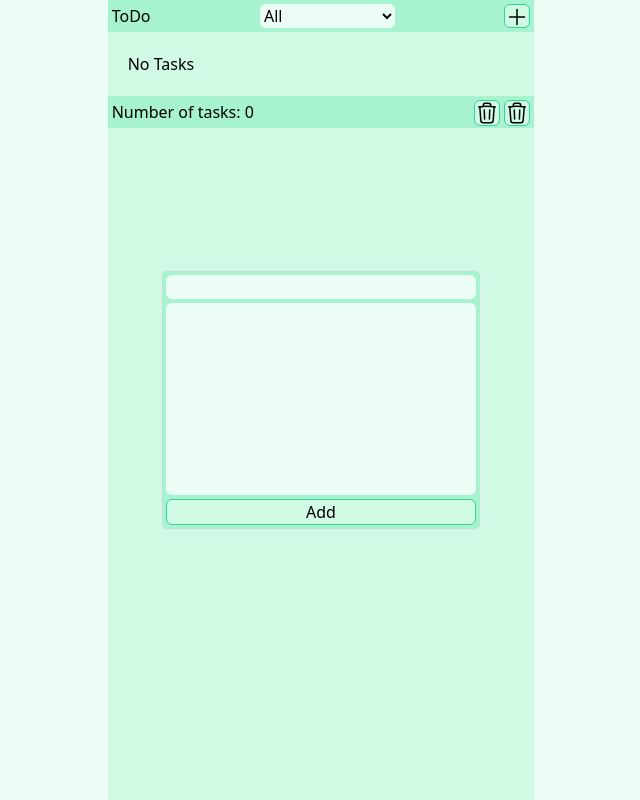
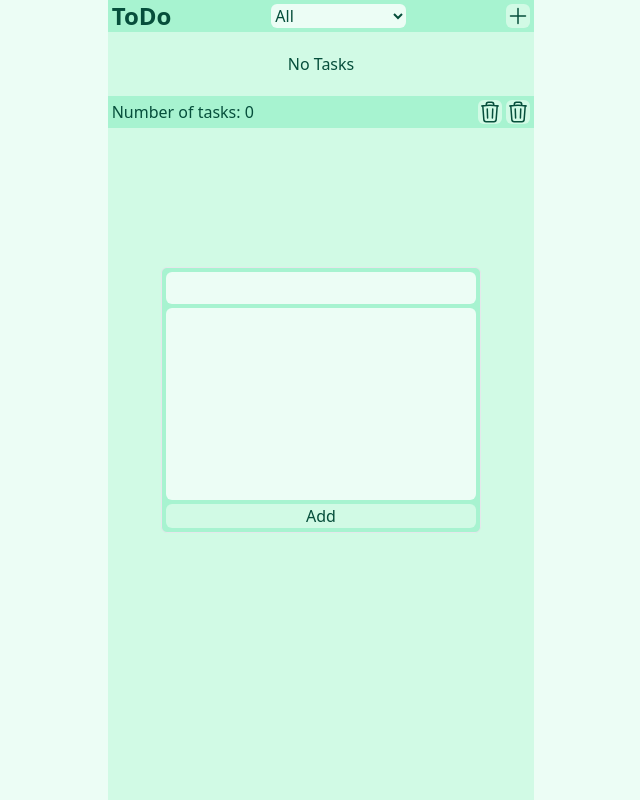
Before and after one commit to deaDKn19ht/ToDo, a Vue app: page / in a window 1280 px wide. Both pictures are taken after a click on the button 836 px from the left and 16 px from the top of the page. Shown: the whole page, without its empty margins (319-959 px from the left). Built offline with nearby package versions, Linux system fonts and the light colour scheme.

Commit message:
getting started with styles

```diff
--- a/index.html
+++ b/index.html
@@ -5,7 +5,7 @@
     <meta name="viewport" content="width=device-width, initial-scale=1.0" />
     <title>ToDo</title>
   </head>
-  <body class="flex justify-center bg-emerald-50 ali">
+  <body class="flex justify-center bg-emerald-50">
     <div id="app" class="h-screen w-4/12 bg-emerald-100"></div>
     <script type="module" src="/src/main.js"></script>
   </body>
--- a/src/App.vue
+++ b/src/App.vue
@@ -9,9 +9,9 @@
     const ToDoStore = useToDoStore();
 </script>
 
-<template class="flex">
-    <ToDoHeader class="flex justify-between h-8 w-full p-1 bg-emerald-200" />
-    <tasksList class="grow w-full " />
+<template class="">
+    <ToDoHeader class="flex justify-between h-8 w-full p-1 bg-emerald-200 items-center" />
+    <tasksList class="grow w-full overflow-auto" />
     <ToDoFooter class="flex justify-between h-8 w-full p-1 bg-emerald-200" />
     <Teleport to="body">
     <AddTask_Modal v-if="ToDoStore.visibility" class="w-3/12 flex flex-col absolute self-center"  />
--- a/src/components/AddTask_Modal.vue
+++ b/src/components/AddTask_Modal.vue
@@ -1,8 +1,8 @@
 <template>
     <div class="border p-1 rounded-md bg-emerald-200">
-        <input type="text" v-model.trim="ToDoStore.task.title" @keyup.enter="ToDoStore.addTask" class="bg-emerald-50 border-emerald-100 rounded-md mb-1">
-        <textarea v-model="ToDoStore.task.comment" @keyup.enter="ToDoStore.addTask" maxlength="240" class="resize-none h-48 bg-emerald-50 border-emerald-100 rounded-md mb-1"></textarea>
-        <button @click="ToDoStore.addTask" class="rounded-md bg-emerald-100 border-emerald-400">Add</button>
+        <input type="text" v-model.trim="ToDoStore.task.title" @keyup.enter="ToDoStore.addTask" class="bg-emerald-50 border-emerald-100 rounded-md mb-1 p-1 text-emerald-900">
+        <textarea v-model="ToDoStore.task.comment" @keyup.enter="ToDoStore.addTask" maxlength="240" class="resize-none h-48 bg-emerald-50 border-emerald-100 rounded-md mb-1 p-1 text-emerald-900"></textarea>
+        <button @click="ToDoStore.addTask" class="rounded-md bg-emerald-100 border-emerald-400 text-emerald-900">Add</button>
     </div>
 </template>
 <script setup>
--- a/src/components/ToDoFooter.vue
+++ b/src/components/ToDoFooter.vue
@@ -1,15 +1,15 @@
 <template>
     <div>
-        <p>Number of tasks: {{ ToDoStore.filterTasks.length }}</p>
+        <p class="text-emerald-900">Number of tasks: {{ ToDoStore.filterTasks.length }}</p>
         <span>
-        <button @click="ToDoStore.cleareCompleteTasks" title="Cleare Complete Tasks" class="bg-emerald-100 rounded-md border-emerald-400 mr-1">
+        <button @click="ToDoStore.cleareCompleteTasks" title="Cleare Complete Tasks" class="bg-emerald-100 rounded-md border-emerald-400 mr-1 text-emerald-900">
             <svg xmlns="http://www.w3.org/2000/svg" fill="none" viewBox="0 0 24 24" stroke-width="1.5" stroke="currentColor"
                 class="w-6 h-6">
                 <path stroke-linecap="round" stroke-linejoin="round"
                     d="M14.74 9l-.346 9m-4.788 0L9.26 9m9.968-3.21c.342.052.682.107 1.022.166m-1.022-.165L18.16 19.673a2.25 2.25 0 01-2.244 2.077H8.084a2.25 2.25 0 01-2.244-2.077L4.772 5.79m14.456 0a48.108 48.108 0 00-3.478-.397m-12 .562c.34-.059.68-.114 1.022-.165m0 0a48.11 48.11 0 013.478-.397m7.5 0v-.916c0-1.18-.91-2.164-2.09-2.201a51.964 51.964 0 00-3.32 0c-1.18.037-2.09 1.022-2.09 2.201v.916m7.5 0a48.667 48.667 0 00-7.5 0" />
             </svg>
         </button>
-        <button @click="ToDoStore.cleareTasks" title="Cleare Tasks" class="bg-emerald-100 rounded-md border-emerald-400">
+        <button @click="ToDoStore.cleareTasks" title="Cleare Tasks" class="bg-emerald-100 rounded-md border-emerald-400 text-emerald-900">
             <svg xmlns="http://www.w3.org/2000/svg" fill="none" viewBox="0 0 24 24" stroke-width="1.5" stroke="currentColor"
                 class="w-6 h-6">
                 <path stroke-linecap="round" stroke-linejoin="round"
--- a/src/components/ToDoHeader.vue
+++ b/src/components/ToDoHeader.vue
@@ -1,12 +1,12 @@
 <template>
     <div>
-        <h1>ToDo</h1>
-        <select v-model="ToDoStore.selected" class="bg-emerald-50 rounded-md">
+        <h1 class="text-2xl font-bold text-emerald-900">ToDo</h1>
+        <select v-model="ToDoStore.selected" class="bg-emerald-50 rounded-md text-emerald-900">
             <option value="all">All</option>
             <option value="completed">Completed</option>
             <option value="not-completed">Not Completed</option>
         </select>
-        <button @click="ToDoStore.changeVisibility" class="bg-emerald-100 rounded-md border-emerald-400" >
+        <button @click="ToDoStore.changeVisibility" class="bg-emerald-100 rounded-md border-emerald-400 text-emerald-900" >
             <svg xmlns="http://www.w3.org/2000/svg" fill="none" viewBox="0 0 24 24" stroke-width="1.5" stroke="currentColor"
                 class="w-6 h-6">
                 <path stroke-linecap="round" stroke-linejoin="round" d="M12 4.5v15m7.5-7.5h-15" />
@@ -20,7 +20,4 @@
     const ToDoStore = useToDoStore();
 </script>
 <style>
-button {
-    border: 1px solid black;
-}
 </style>
--- a/src/components/tasksList.vue
+++ b/src/components/tasksList.vue
@@ -1,16 +1,20 @@
 <template>
     <div>
         <ul class="p-5">
-            <li v-for="task in ToDoStore.filterTasks" :key="task.id" :title="task.comment" >{{ task.title }}
+            <li v-for="task in ToDoStore.filterTasks" :key="task.id"
+                class="bg-emerald-200 rounded-md mb-1 justify-between flex p-1 items-center break-all text-emerald-900"><span :title="task.comment" class="w-full">{{ task.title }}</span>
+                <span class="flex ml-5">
                     <input type="checkbox" id="task.id" v-model="task.isDone">
-                <button @click="ToDoStore.deleteTask(task.id)">
+                    <button @click="ToDoStore.deleteTask(task.id)" title="Delete"
+                        class="bg-emerald-100 rounded-md border-emerald-400 mr-1 h-6 ml-2 text-emerald-900">
                         <svg xmlns="http://www.w3.org/2000/svg" fill="none" viewBox="0 0 24 24" stroke-width="1.5"
                             stroke="currentColor" class="w-6 h-6">
                             <path stroke-linecap="round" stroke-linejoin="round" d="M6 18L18 6M6 6l12 12" />
                         </svg>
                     </button>
+                </span>
             </li>
-            <h3 v-show="ToDoStore.filterTasks.length === 0">No Tasks</h3>
+            <h3 v-show="ToDoStore.filterTasks.length === 0" class="flex justify-center items-center text-emerald-900 font-medium">No Tasks</h3>
         </ul>
     </div>
 </template>
```
Lines whose indentation alone changed are shown as unchanged.
